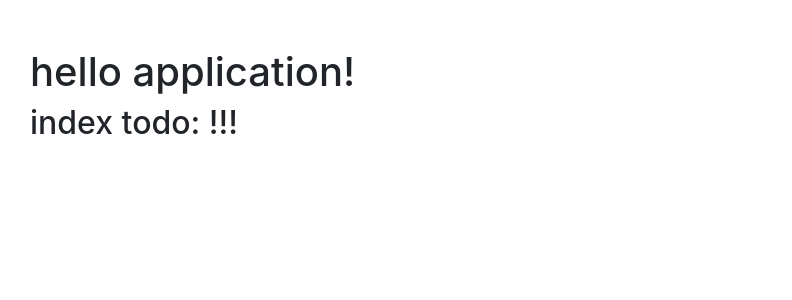
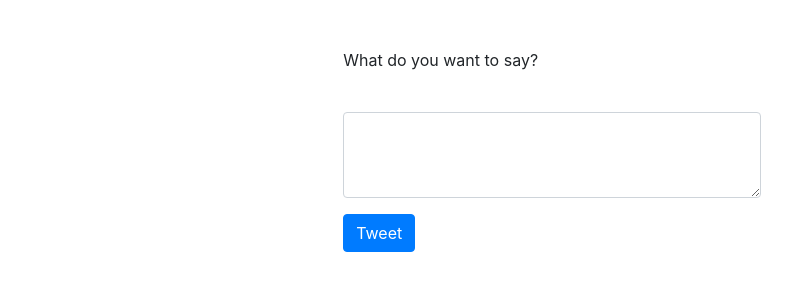
Before and after one commit to matthope1/tclone, a Python web app: template templates/index.html in a window 1280 px wide. Shown: the part 66-366 px from the top of the page, without its empty margins (88-880 px from the left). Run offline with Jinja, Linux system fonts and the light colour scheme; the template is opened without the code that fills it, so the values that code supplies are empty; some libraries are stand-ins or nearby versions.

Commit message:
started tweets

```diff
--- a/static/styles.css
+++ b/static/styles.css
@@ -10,7 +10,6 @@ html { -moz-box-sizing: border-box; -webkit-box-sizing: border-box; box-sizing:
 
 
 
-
 .form-container {
     margin: 0 auto;
     width: 40%;
--- a/templates/index.html
+++ b/templates/index.html
@@ -7,7 +7,15 @@ index: explore
 
 {% block main %}
 
-    <h1>hello application!</h1>
-    <h2>index todo: !!!</h2>
+   <div class="form-container">
+        <form action="/" method="post">
+            <p>What do you want to say?</p>
+            <div class="form-group">
+                <label for="tweet-text-area"></label>
+                <textarea maxlength="240" class="form-control" id="tweet-text-area" rows="3" name="tweet"></textarea>
+            </div>
 
+            <button class="btn btn-primary" type="submit" name="submit-button" id="submit-button">Tweet</button>
+        </form>
+    </div>
 {% endblock %}
--- a/templates/register.html
+++ b/templates/register.html
@@ -23,7 +23,6 @@
             <button class="btn btn-primary" type="submit" name="submit-button" id="submit-button">Register Now</button>
         </form>
 
-
     </div>
 
 {% endblock %}
```
Also changed, not shown: application.py (+27 -4 lines).
